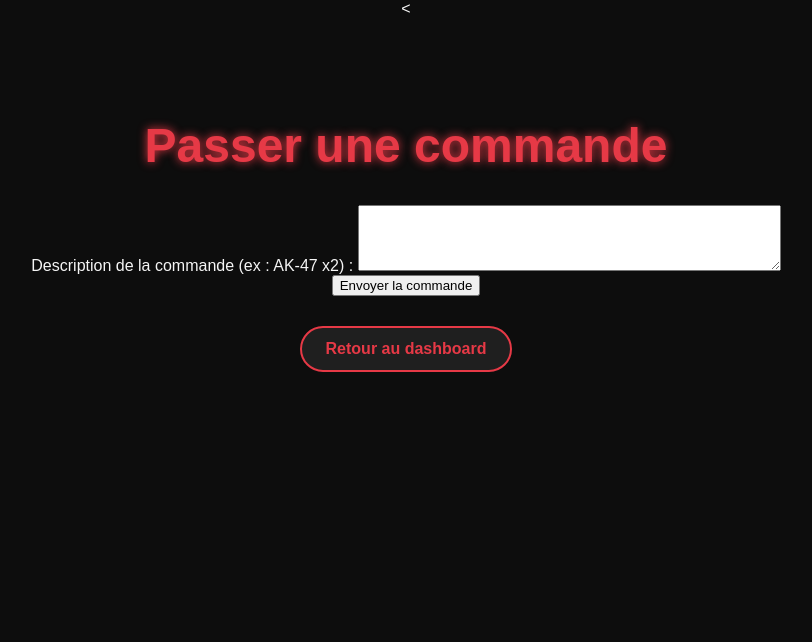
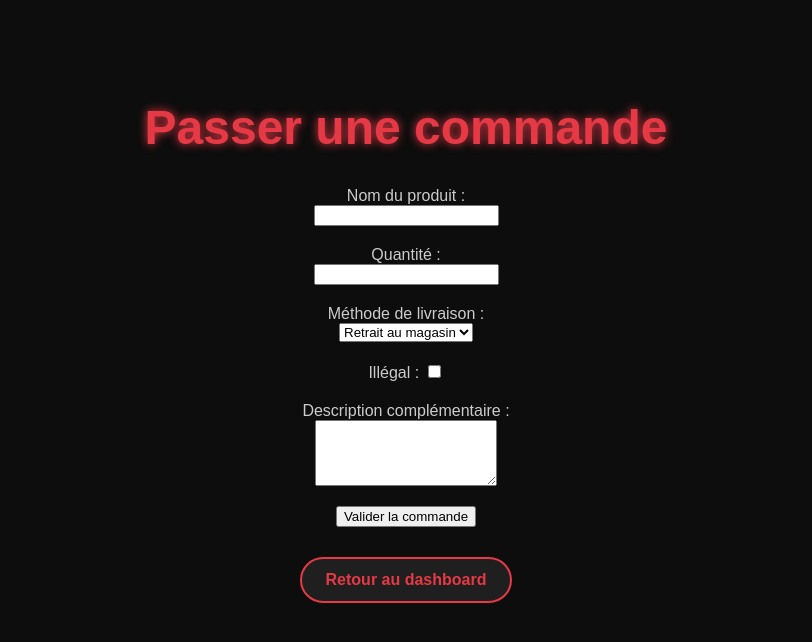
Before and after one commit to LoadAndShot/Load-Shot, a Django app: page /order/ in a window 1280 px wide. Shown: the top 642 px of the page, without its empty margins (234-1046 px from the left). Run offline with Django 4.2, Linux system fonts and the light colour scheme; the visitor is signed in with stand-in values (Sample User, id 1).

Commit message:
Update create_order.html

```diff
--- a/templates/create_order.html
+++ b/templates/create_order.html
@@ -1,21 +1,49 @@
-<<!DOCTYPE html>
+{% load static %}
+<!DOCTYPE html>
 <html lang="fr">
 <head>
     <meta charset="UTF-8">
     <title>Passer une commande - Load&Shot</title>
-    {% load static %}
     <link rel="stylesheet" href="{% static 'css/style.css' %}">
 </head>
 <body>
     <div class="container">
         <h1>Passer une commande</h1>
-        <form method="post">
+
+        <form method="POST">
             {% csrf_token %}
-            {{ form.as_p }}
-            <label for="description">Description de la commande (ex : AK-47 x2) :</label>
-            <textarea name="description" rows="4" cols="50"></textarea>
-            <button type="submit">Envoyer la commande</button>
+
+            <p>
+                <label for="product_name">Nom du produit :</label><br>
+                <input type="text" name="product_name" id="product_name" required>
+            </p>
+
+            <p>
+                <label for="quantity">Quantité :</label><br>
+                <input type="number" name="quantity" id="quantity" required min="1">
+            </p>
+
+            <p>
+                <label for="delivery_method">Méthode de livraison :</label><br>
+                <select name="delivery_method" id="delivery_method" required>
+                    <option value="Retrait au magasin">Retrait au magasin</option>
+                    <option value="Livraison">Livraison</option>
+                </select>
+            </p>
+
+            <p>
+                <label for="is_illegal">Illégal :</label>
+                <input type="checkbox" name="is_illegal" id="is_illegal">
+            </p>
+
+            <p>
+                <label for="description">Description complémentaire :</label><br>
+                <textarea name="description" id="description" rows="4"></textarea>
+            </p>
+
+            <button class="btn" type="submit">Valider la commande</button>
         </form>
+
         <p><a class="btn" href="{% url 'dashboard' %}">Retour au dashboard</a></p>
     </div>
 </body>
```
